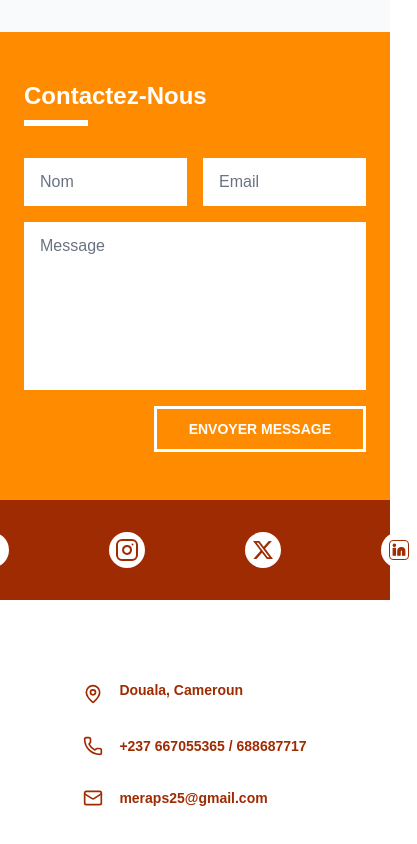
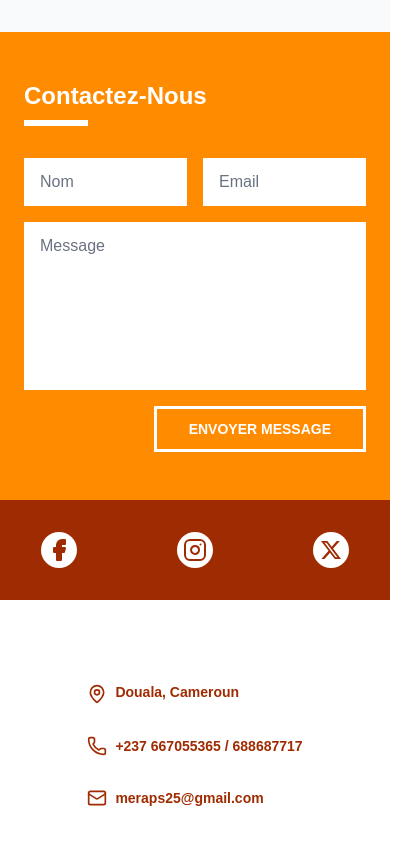
Before and after one commit to Nick-Lemy/merap_website, a Next.js app: page /projects in a window 390 px wide. Shown: the part 3652-4496 px from the top of the page, 417 px wide, since content can reach past the window. Built offline with nearby package versions, Linux system fonts and the light colour scheme.

Commit message:
fix(Hero): remove hover effect on RightContent animation fix(HomeSection3): adjust layout for better responsiveness and hover effects fix(HomeSection6): ensure TestimonialCard maintains full height fix(Footer): update social media links and improve layout consistency

```diff
--- a/src/app/(home)/_components/Hero.tsx
+++ b/src/app/(home)/_components/Hero.tsx
@@ -108,7 +108,6 @@ function RightContent() {
           initial={{ opacity: 0, x: 50 }}
           animate={{ opacity: 1, x: 0 }}
           transition={{ duration: 0.6, delay: 1.2 }}
-          whileHover={{ x: 10 }}
         >
           <BuildingIcon className="size-12 sm:size-16 lg:size-20 flex-shrink-0" />
           <div>
--- a/src/app/(home)/_components/HomeSection3.tsx
+++ b/src/app/(home)/_components/HomeSection3.tsx
@@ -57,7 +57,7 @@ export default function HomeSection3() {
           />
         </motion.div>
         <motion.div
-          className="px-6 lg:px-0 grid grid-cols-1 lg:grid-cols-3 text-lg gap-10 text-[#666666] *:flex-1"
+          className="px-6 lg:px-0 grid grid-cols-1 h-full lg:grid-cols-3 text-lg gap-10 text-[#666666] *:flex-1"
           initial={{ opacity: 0, y: 50 }}
           whileInView={{ opacity: 1, y: 0 }}
           viewport={{ once: true }}
@@ -74,7 +74,7 @@ export default function HomeSection3() {
         </motion.div>
         <Link href="/projects">
           <motion.button
-            className="w-fit mt-10 justify-center text-sm border-3 cursor-pointer  transition-all transform duration-200 flex items-center gap-4 font-bold px-14 py-3 border-primary text-primary"
+            className="w-fit mt-10 justify-center text-sm border-3 cursor-pointer  transition-all transform duration-200 flex items-center gap-4 font-bold px-14 py-3 border-primary text-primary hover:text-white hover:border-secondary hover:bg-secondary"
             initial={{ opacity: 0, y: 20 }}
             whileInView={{ opacity: 1, y: 0 }}
             viewport={{ once: true }}
@@ -137,7 +137,7 @@ function ProjectCard({
         />
       </motion.div>
       <motion.div
-        className="border-3 flex gap-10 flex-col lg:py-10 lg:px-7 px-5 py-8 border-gray-500"
+        className="border-3 flex gap-10 h-full justify-between flex-col lg:py-10 lg:px-7 px-5 py-8 border-gray-500"
         initial={{ opacity: 0, y: 20 }}
         whileInView={{ opacity: 1, y: 0 }}
         viewport={{ once: true }}
@@ -161,7 +161,7 @@ function ProjectCard({
         </div>
         <motion.button
           onClick={() => onProjectClick(project)}
-          className="w-fit justify-center text-xs border-3 cursor-pointer hover:bg-secondary hover:text-tertiary transition-all transform duration-200 flex items-center gap-4 font-bold px-4 py-2 border-primary text-primary"
+          className="w-fit justify-center text-xs border-3 cursor-pointer hover:bg-primary hover:text-tertiary transition-all transform duration-200 flex items-center gap-4 font-bold px-4 py-2 border-primary text-primary"
           transition={{ duration: 0.3 }}
         >
           VOIR LE PROJET
--- a/src/app/(home)/_components/HomeSection6.tsx
+++ b/src/app/(home)/_components/HomeSection6.tsx
@@ -87,7 +87,7 @@ interface TestimonialCardProps {
 function TestimonialCard({ quote, author, rating }: TestimonialCardProps) {
   return (
     <motion.div
-      className="bg-white border border-gray-200 p-6 lg:p-8 flex flex-col gap-6 transition-all duration-300 hover:border-gray-300"
+      className="bg-white border h-full border-gray-200 p-6 lg:p-8 flex flex-col gap-6 transition-all duration-300 hover:border-gray-300"
       transition={{ type: "spring", stiffness: 300, damping: 20 }}
     >
       {/* Star Rating */}
--- a/src/components/Footer.tsx
+++ b/src/components/Footer.tsx
@@ -4,10 +4,8 @@ import {
   Phone,
   Mail,
   Facebook,
-  Linkedin,
+  // Linkedin,
   Instagram,
-  Twitter,
-  TwitterIcon,
 } from "lucide-react";
 import XIcon from "./icons/XIcon";
 
@@ -67,39 +65,54 @@ function ContactInfo() {
       <div className="flex flex-col h-full">
         {/* Social Media Icons */}
         <div className="flex w-full justify-center gap-25 items-center py-8 bg-primary">
-          <div className="bg-white p-1.5 flex items-center justify-center rounded-full">
+          <a
+            href="https://www.facebook.com/share/14MSyy3abJ6/?mibextid=wwXIfr"
+            target="_blank"
+            className="bg-white p-1.5 flex items-center justify-center rounded-full"
+          >
             <Facebook className="w-6 h-6 fill-primary text-primary hover:fill-secondary  hover:text-secondary cursor-pointer transition-colors duration-200" />
-          </div>
-          <div className="bg-white p-1.5 flex items-center justify-center rounded-full">
+          </a>
+          <a
+            href="https://www.instagram.com/merapsarl"
+            target="_blank"
+            className="bg-white p-1.5 flex items-center justify-center rounded-full"
+          >
             <Instagram className="w-6 font-bold h-6 fill-transparent text-primary hover:text-secondary cursor-pointer transition-colors duration-200" />
-          </div>
-          <div className="bg-white p-2 flex items-center justify-center rounded-full">
+          </a>
+          <a
+            href="https://x.com/merap_sarl"
+            target="_blank"
+            className="bg-white p-2 flex items-center justify-center rounded-full"
+          >
             <XIcon className="w-5 h-5 fill-primary hover:fill-secondary text-primary hover:text-secondary cursor-pointer transition-colors duration-200" />
-          </div>
-          <div className="bg-white p-2 flex items-center justify-center rounded-full">
+          </a>
+          {/* <a
+            href=""
+            className="bg-white p-2 flex items-center justify-center rounded-full"
+          >
             <Linkedin className="w-5 h-5 border rounded-sm p-0.5 border-primary fill-primary hover:fill-secondary hover:border-secondary text-primary hover:text-secondary cursor-pointer transition-colors duration-200" />
-          </div>
+          </a> */}
         </div>
 
         {/* Contact Information */}
         <div className="flex-1 flex flex-col items-center text-primary px-6 lg:px-0 py-20 bg-tertiary">
           <div className="space-y-8">
-            <div className="flex items-start gap-4">
-              <MapPin className="w-5 h-5 mt-1 flex-shrink-0" />
+            <div className="flex items-center gap-2">
+              <MapPin className="w-5 h-5 stroke-2 mt-1 flex-shrink-0" />
               <p className="font-semibold text-sm lg:text-base">
                 Douala, Cameroun
               </p>
             </div>
 
-            <div className="flex items-center gap-4">
-              <Phone className="w-5 h-5 flex-shrink-0" />
+            <div className="flex items-center gap-2">
+              <Phone className="w-5 h-5 stroke-2 flex-shrink-0" />
               <p className="font-semibold text-sm lg:text-base">
                 +237 667055365 / 688687717
               </p>
             </div>
 
-            <div className="flex items-center gap-4">
-              <Mail className="w-5 h-5 flex-shrink-0" />
+            <div className="flex items-center gap-2">
+              <Mail className="w-5 h-5 stroke-2 flex-shrink-0" />
               <p className="font-semibold text-sm lg:text-base">
                 meraps25@gmail.com
               </p>
```
